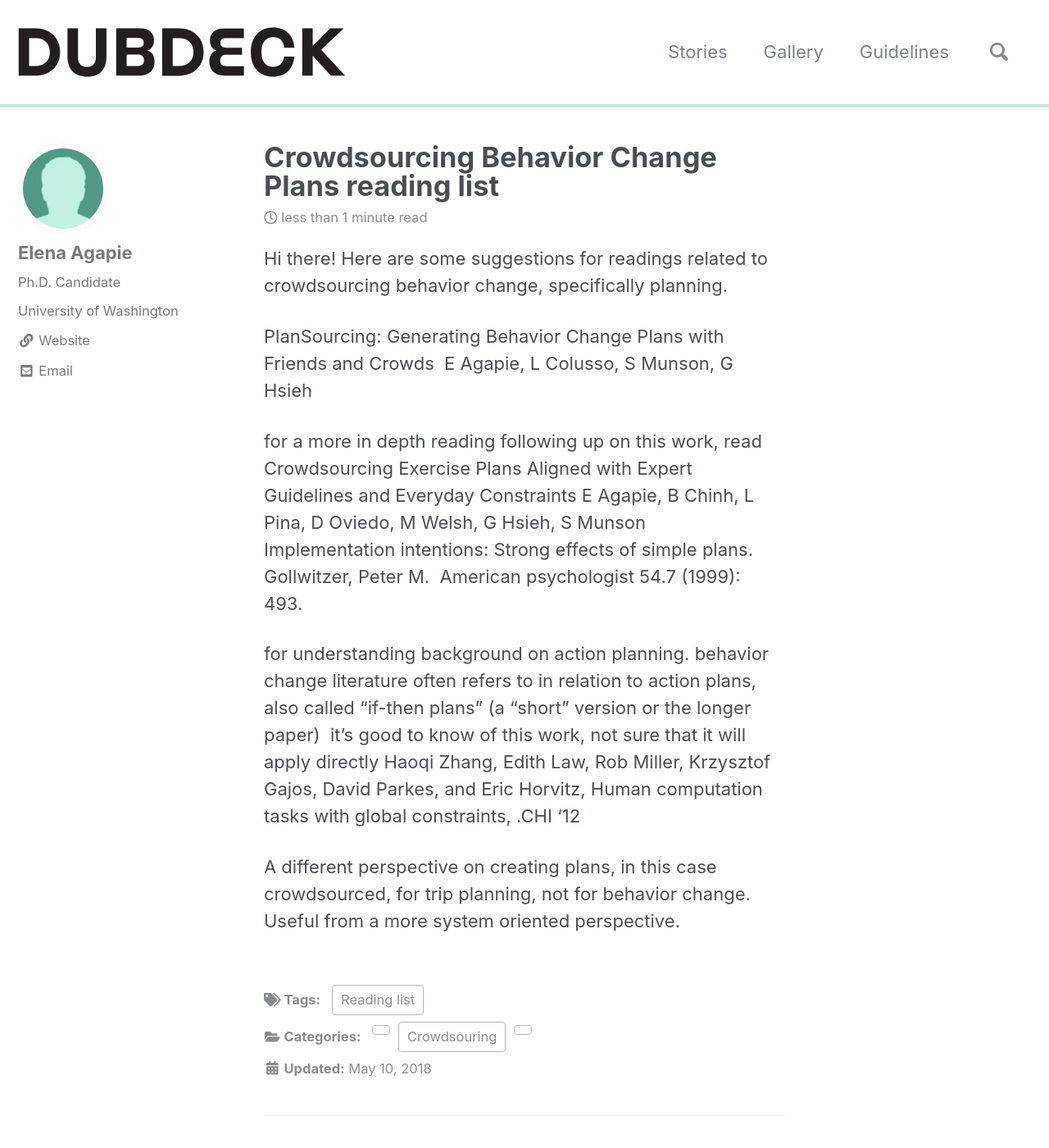
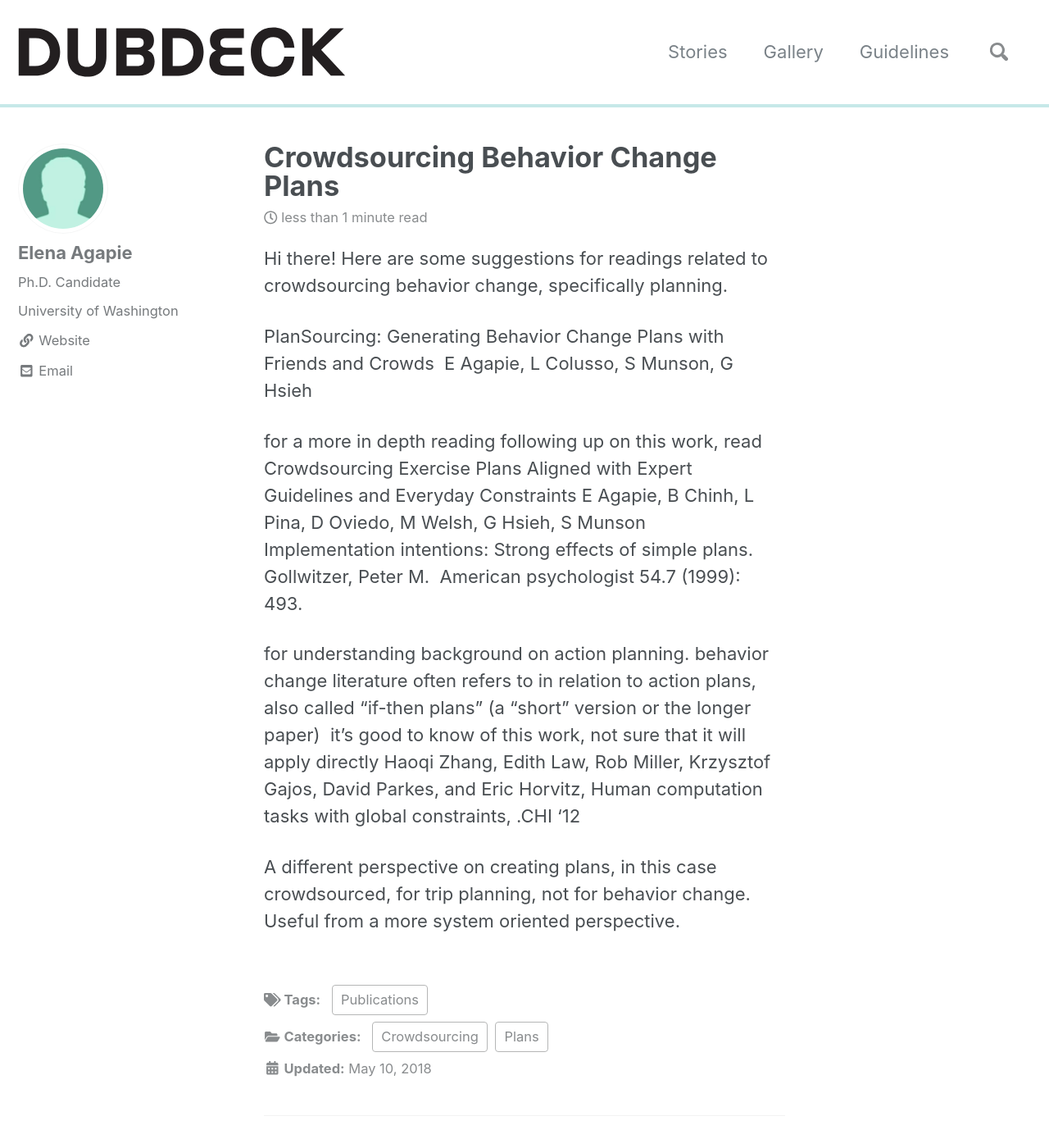
Before and after one commit to DubDeck/dubdeck.github.io, a Jekyll site: the page built from _posts/2018-05-10-planning.md, in a window 1280 px wide and 1400 px high. Shown: the whole window at 82% size. Built offline with Jekyll 4.4.1, drawn with Linux system fonts in a browser that asks for light colours; nearby versions of some CDN libraries; comment, search, counter and statistics services are not loaded; a style sheet for code colours, icons or effects is not loaded.

Commit message:
updated titles and tags

```diff
--- a/_posts/2018-05-10-planning.md
+++ b/_posts/2018-05-10-planning.md
@@ -1,10 +1,11 @@
 ---
-title:  "Crowdsourcing Behavior Change Plans reading list"
+title:  "Crowdsourcing Behavior Change Plans"
 header:
 categories:
-  - Crowdsouring, Plans
+  - Crowdsourcing
+  - Plans
 tags:
-  - Reading list
+  - Publications
 author: Elena A
 ---
 
```
Also changed, not shown: _posts/2018-05-10-incentives.md (+2 -2 lines), _posts/2018-05-10-privacy.md (+2 -2 lines), _posts/2018-05-10-reflection.md (+2 -2 lines), _posts/2018-05-10-time.md (+2 -2 lines).
